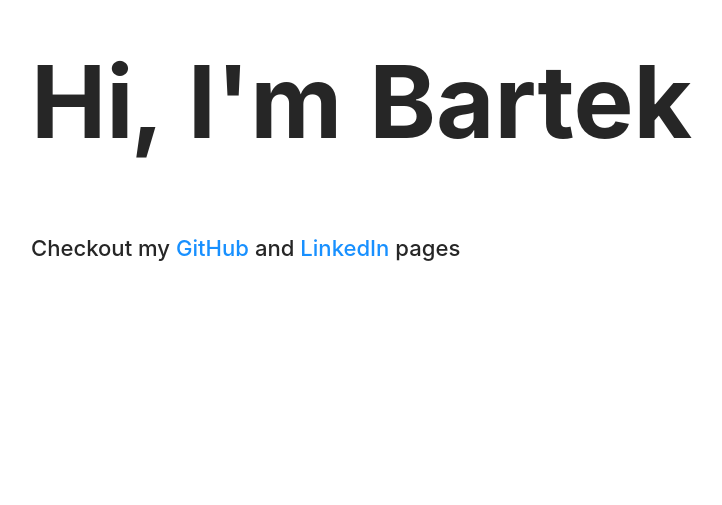
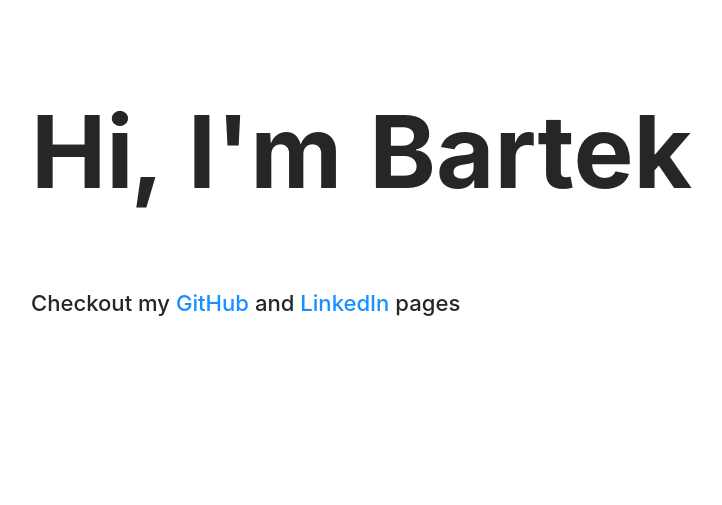
Before and after one commit to bartoszadamczyk/bartoszadamczyk.com, a Gatsby site in the folder app/: page / in a window 1280 px wide. Shown: the part 138-643 px from the top of the page, without its empty margins (161-883 px from the left). Built offline with nearby package versions, Linux system fonts and the light colour scheme; Gatsby itself is replaced by a stand-in of ours.

Commit message:
Tweak spacing

```diff
--- a/app/src/components/Hero/Hero.scss
+++ b/app/src/components/Hero/Hero.scss
@@ -3,15 +3,17 @@
   height: 100vh;
   display: flex;
   justify-content: center;
+  align-items: center;
 
   .inner {
     width: 70vw;
-    margin: 20vh 0;
+    padding-bottom: 15vh;
   }
 
   h1 {
     font-size: calc(6vw + 3vh);
     font-weight: bold;
+    margin-bottom: 7vh;
   }
 
   h2 {
```
